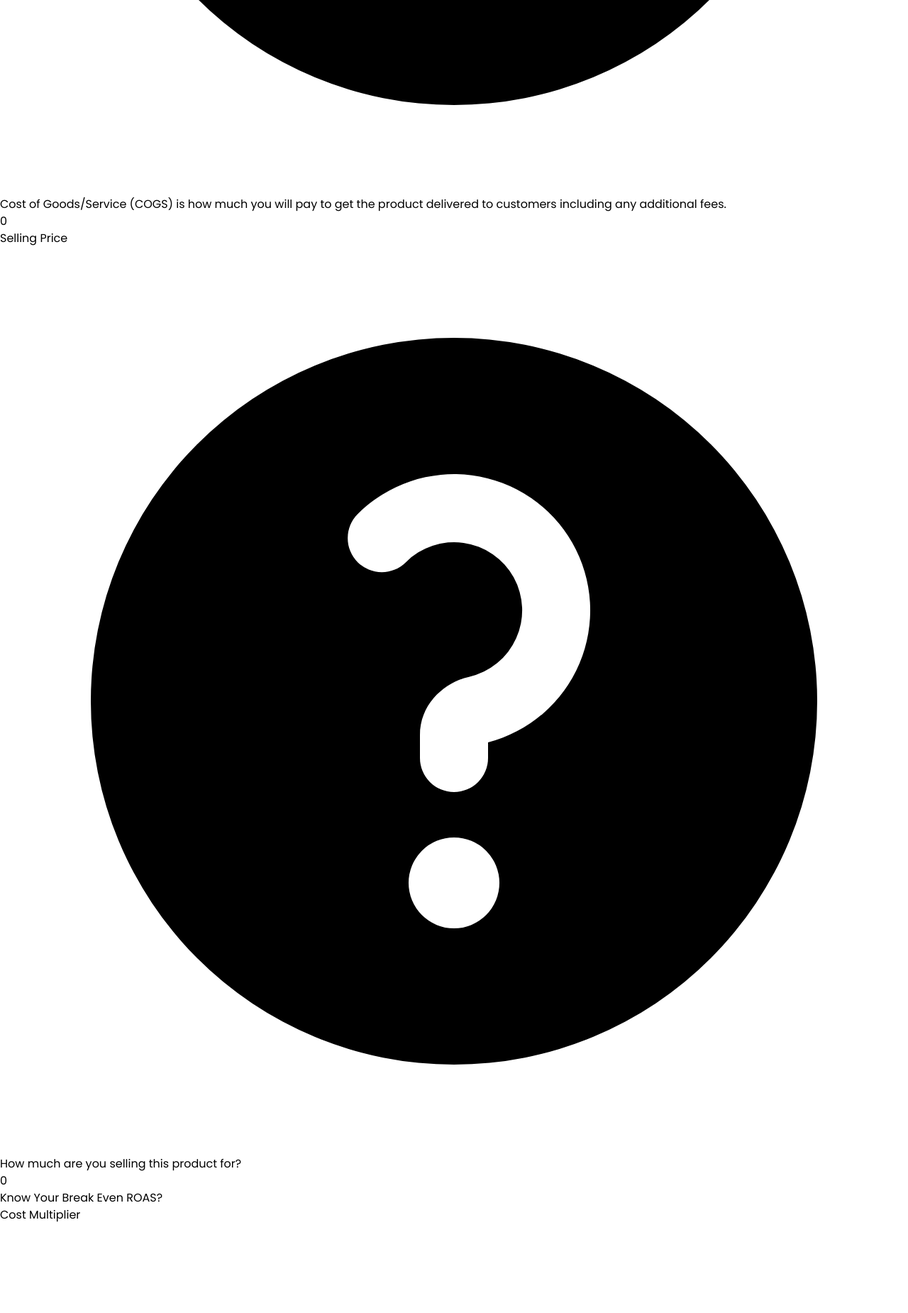
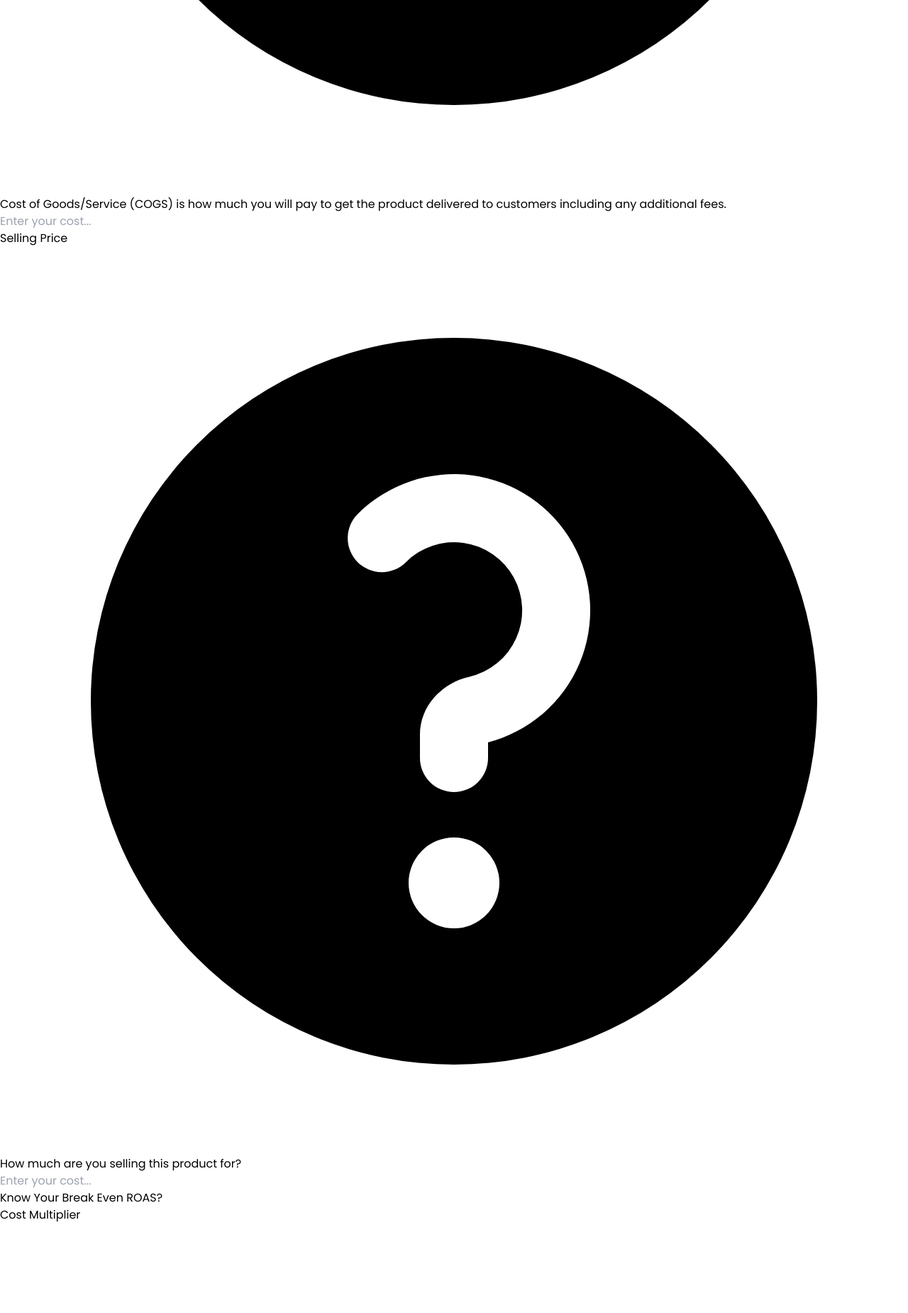
Before and after one commit to AtaRekt/roas-calculator, a React (Vite) app: page / in a window 1280 px wide. Shown: the part 1076-2926 px from the top of the page at 71% size. Built offline with nearby package versions, Linux system fonts and the light colour scheme.

Commit message:
Update homepage.jsx

```diff
--- a/src/pages/homepage.jsx
+++ b/src/pages/homepage.jsx
@@ -4,8 +4,8 @@ import fileDownload from 'js-file-download';
 import loading from '../assets/loading.gif';
 
 export default function Homepage() {
-  const [cogs, setCogs] = useState(0);
-  const [sellingPrice, setSellingPrice] = useState(0);
+  const [cogs, setCogs] = useState(null);
+  const [sellingPrice, setSellingPrice] = useState(null);
 
   const [isLoading, setIsLoading] = useState(false);
   const [error, setError] = useState("");
```
